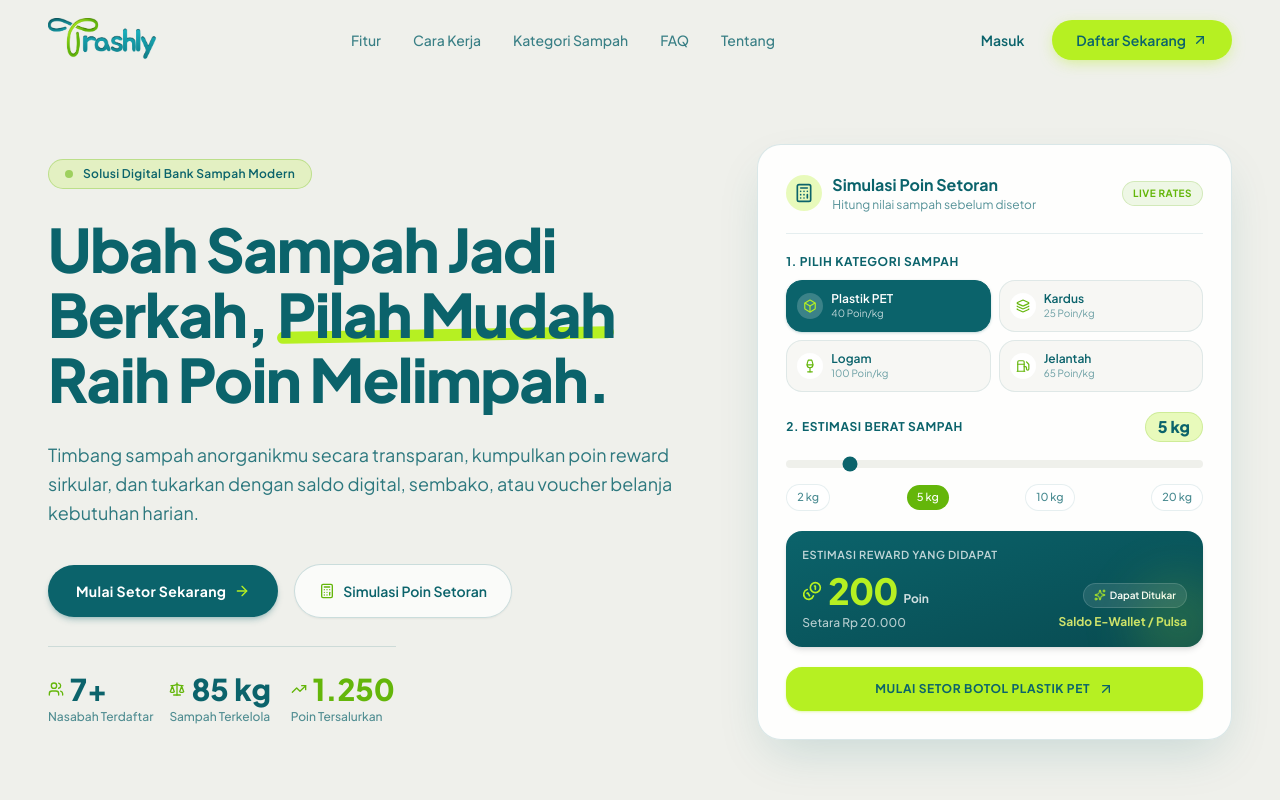
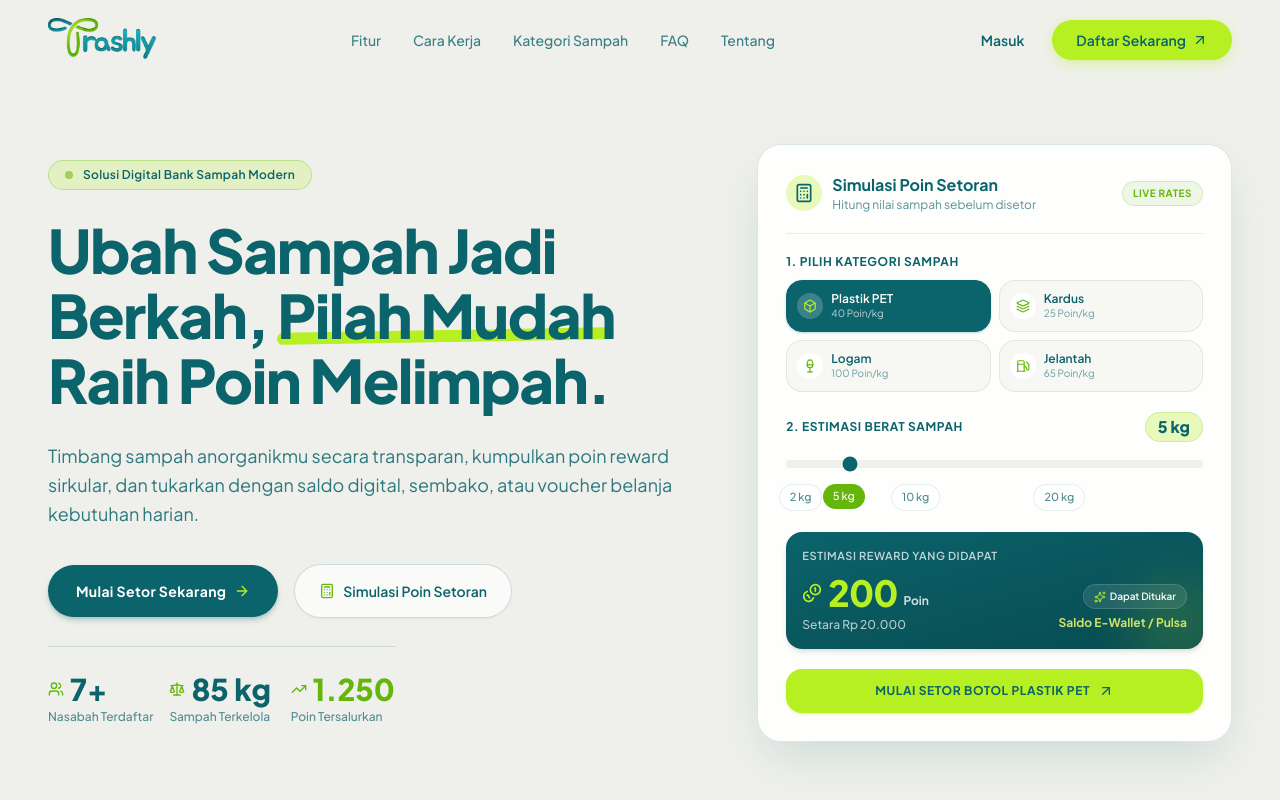
Before and after one commit to vinnntha/FE-Trashly, a Next.js app: page / in a window 1280 px wide. Shown: the top 800 px of the page. Built offline with nearby package versions, Linux system fonts and the light colour scheme; no server answers.

Commit message:
configurate router

```diff
--- a/app/(auth)/login/page.tsx
+++ b/app/(auth)/login/page.tsx
@@ -85,7 +85,7 @@ export default function LoginPage() {
 
             <div className="inline-flex items-center gap-2 px-3 py-1 rounded-full bg-[#B6F022]/20 border border-[#B6F022]/30 text-[#B6F022] text-xs font-semibold mb-4">
               <Sparkles className="w-3.5 h-3.5" />
-              <span>Portal Masuk Resmi</span>
+              <span>Halaman Masuk Resmi</span>
             </div>
 
             <h1 className="font-display font-extrabold text-3xl text-white tracking-tight leading-snug mb-4">
--- a/app/(marketing)/about/AboutClientView.tsx
+++ b/app/(marketing)/about/AboutClientView.tsx
@@ -126,7 +126,7 @@ const FAQS = [
   },
   {
     q: "Bagaimana cara sekolah atau instansi bergabung jadi Unit Mitra?",
-    a: "Instansi atau sekolah dapat mendaftarkan lokasi bank sampahnya melalui form kemitraan di portal Trashly. Tim kami akan melakukan verifikasi dan pendampingan implementasi sistem penimbangan digital.",
+    a: "Instansi atau sekolah dapat mendaftarkan lokasi bank sampahnya melalui form kemitraan di halaman Trashly. Tim kami akan melakukan verifikasi dan pendampingan implementasi sistem penimbangan digital.",
   },
 ];
 
--- a/app/(marketing)/components/Footer.tsx
+++ b/app/(marketing)/components/Footer.tsx
@@ -60,7 +60,7 @@ export default function Footer() {
               </li>
               <li>
                 <Link href="/login" className="hover:text-[#B6F022] transition-colors">
-                  Portal Nasabah & Mitra
+                  Halaman Nasabah & Mitra
                 </Link>
               </li>
             </ul>
--- a/app/(marketing)/components/Hero.tsx
+++ b/app/(marketing)/components/Hero.tsx
@@ -40,6 +40,10 @@ interface PublicStats {
   totalBeratSampahKg: number;
   totalPoinTersalurkan: number;
 }
+
+const WEIGHT_MIN = 1;
+const WEIGHT_MAX = 30;
+const WEIGHT_PRESETS = [2, 5, 10, 20] as const;
 
 const DEFAULT_WASTE_TYPES: WasteType[] = [
   {
@@ -337,20 +341,23 @@ export default function Hero() {
 
                     <input
                       type="range"
-                      min="1"
-                      max="30"
+                      min={WEIGHT_MIN}
+                      max={WEIGHT_MAX}
                       step="1"
                       value={weight}
                       onChange={(e) => setWeight(Number(e.target.value))}
                       className="w-full h-2 bg-[#EFF0EB] rounded-lg appearance-none cursor-pointer accent-[#0B636B]"
                     />
-                    <div className="flex items-center justify-between gap-1.5 mt-2.5">
-                      {[2, 5, 10, 20].map((preset) => (
+                    <div className="relative h-7 mt-2.5">
+                      {WEIGHT_PRESETS.map((preset) => (
                         <button
                           key={preset}
                           type="button"
                           onClick={() => setWeight(preset)}
-                          className={`text-[11px] py-1 px-2.5 rounded-lg font-medium transition-all cursor-pointer ${
+                          style={{
+                            left: `${((preset - WEIGHT_MIN) / (WEIGHT_MAX - WEIGHT_MIN)) * 100}%`,
+                          }}
+                          className={`absolute -translate-x-1/2 whitespace-nowrap text-[11px] py-1 px-2.5 rounded-lg font-medium transition-all cursor-pointer ${
                             weight === preset
                               ? "bg-[#64B60A] text-white font-bold"
                               : "bg-white/80 hover:bg-white text-[#0B636B]/75 border border-[#0B636B]/10"
--- a/app/(nasabah)/dashboard/page.tsx
+++ b/app/(nasabah)/dashboard/page.tsx
@@ -445,7 +445,7 @@ export default function NasabahDashboardPage() {
     return (
       <div className="py-12">
         <EmptyState
-          title="Gagal Memuat Portal Nasabah"
+          title="Gagal Memuat halaman Nasabah"
           description="Terjadi kendala saat menghubungkan ke server Trashly. Silakan coba muat ulang."
           actionLabel="Muat Ulang"
           onAction={() => refetchSummary()}
@@ -462,7 +462,7 @@ export default function NasabahDashboardPage() {
           <div className="flex items-center gap-2.5 flex-wrap mb-1.5">
             <span className="inline-flex items-center gap-1.5 px-3 py-1 rounded-full bg-[#0B636B] text-[#B6F022] text-xs font-bold uppercase tracking-wider">
               <Sparkles className="w-3.5 h-3.5" />
-              <span>Portal Nasabah</span>
+              <span>Halaman Nasabah</span>
             </span>
             <span className={`px-2.5 py-0.5 rounded-full text-[11px] font-bold border border-[#0B636B]/15 ${tierInfo.color}`}>
               {tierInfo.name} ({tierInfo.level})
--- a/app/(nasabah)/layout.tsx
+++ b/app/(nasabah)/layout.tsx
@@ -13,7 +13,7 @@ export default function NasabahLayout({ children }: { children: ReactNode }) {
       <main className="min-h-screen bg-[#EFF0EB] flex items-center justify-center p-6">
         <div className="flex flex-col items-center gap-3">
           <div className="w-10 h-10 border-4 border-[#0B636B] border-t-[#B6F022] rounded-full animate-spin" />
-          <p className="text-sm font-semibold text-[#0B636B]">Memuat portal nasabah...</p>
+          <p className="text-sm font-semibold text-[#0B636B]">Memuat halaman nasabah...</p>
         </div>
       </main>
     );
--- a/components/admin/Sidebar.tsx
+++ b/components/admin/Sidebar.tsx
@@ -234,7 +234,7 @@ export function Sidebar({ mobileOpen, onMobileClose }: SidebarProps) {
         <div className="px-2.5 py-1.5 rounded-xl bg-[#EFF0EB]/50 border border-[#0B636B]/10 flex items-center justify-between text-[10px] text-[#0B636B]/70">
           <span className="flex items-center gap-1.5 font-semibold">
             <span className="w-1.5 h-1.5 rounded-full bg-[#64B60A] animate-ping" />
-            Portal Aktif
+            Halaman Aktif
           </span>
           <span className="font-mono font-bold text-[#0B636B]">Trashly v1.0</span>
         </div>
@@ -261,7 +261,7 @@ export function Sidebar({ mobileOpen, onMobileClose }: SidebarProps) {
           className="w-full flex items-center justify-center gap-2 px-3 py-2 rounded-2xl text-xs font-bold text-red-600 hover:bg-red-50 hover:text-red-700 transition-colors"
         >
           <LogOut className="w-3.5 h-3.5" />
-          <span>Keluar Portal</span>
+          <span>Keluar Halaman</span>
         </button>
       </div>
     </div>
--- a/components/nasabah/Sidebar.tsx
+++ b/components/nasabah/Sidebar.tsx
@@ -270,7 +270,7 @@ export default function Sidebar({ mobileOpen = false, onMobileClose }: SidebarPr
           className="w-full flex items-center justify-center gap-2 px-3 py-2 rounded-2xl text-xs font-bold text-red-600 hover:bg-red-50 hover:text-red-700 transition-colors"
         >
           <LogOut className="w-3.5 h-3.5" />
-          <span>Keluar Portal</span>
+          <span>Keluar Halaman</span>
         </button>
       </div>
     </div>
--- a/lib/auth.ts
+++ b/lib/auth.ts
@@ -41,7 +41,7 @@ export function useAuthGuard() {
       return;
     }
 
-    // 3. If role is ADMIN, Nasabah portal is not accessible
+    // 3. If role is ADMIN, Nasabah halaman is not accessible
     const currentRole = tokenRole || user.role;
     if (currentRole === "ADMIN") {
       router.push("/admin/dashboard");
```
